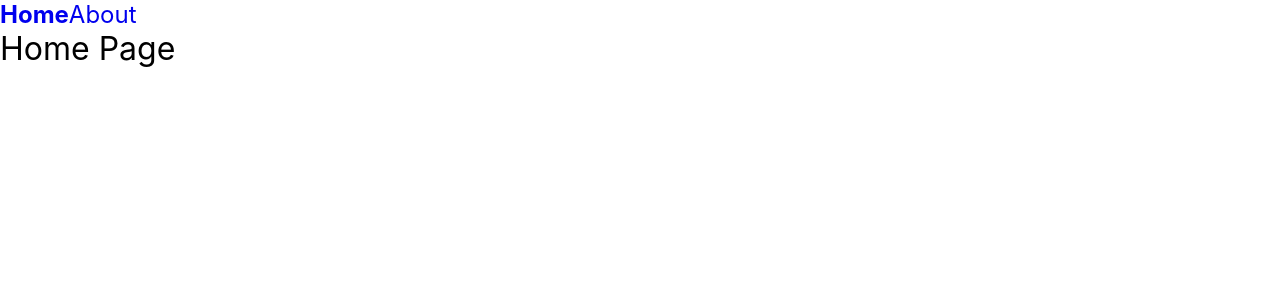
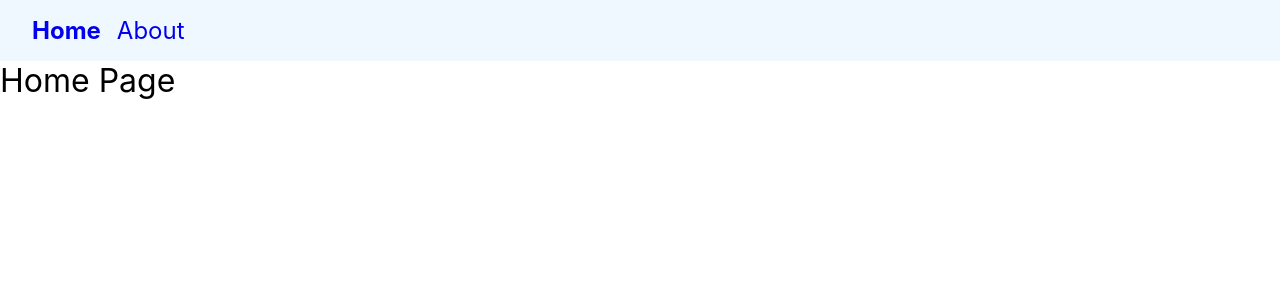
Before and after one commit to UtkarshPathrabe/React-Router-Demo, a React (Create React App) app: page / in a window 1280 px wide. Shown: the top 300 px of the page. Built offline with nearby package versions, Linux system fonts and the light colour scheme.

Commit message:
Update index.css

```diff
--- a/src/index.css
+++ b/src/index.css
@@ -1,13 +1,25 @@
 body {
-  margin: 0;
-  font-family: -apple-system, BlinkMacSystemFont, 'Segoe UI', 'Roboto', 'Oxygen',
-    'Ubuntu', 'Cantarell', 'Fira Sans', 'Droid Sans', 'Helvetica Neue',
-    sans-serif;
-  -webkit-font-smoothing: antialiased;
-  -moz-osx-font-smoothing: grayscale;
+	margin: 0;
+	font-family: -apple-system, BlinkMacSystemFont, 'Segoe UI', 'Roboto', 'Oxygen', 'Ubuntu', 'Cantarell', 'Fira Sans', 'Droid Sans', 'Helvetica Neue', sans-serif;
+	-webkit-font-smoothing: antialiased;
+	-moz-osx-font-smoothing: grayscale;
 }
 
 code {
-  font-family: source-code-pro, Menlo, Monaco, Consolas, 'Courier New',
-    monospace;
+	font-family: source-code-pro, Menlo, Monaco, Consolas, 'Courier New', monospace;
 }
+
+nav {
+	background-color: aliceblue;
+	padding: 1rem 2rem;
+}
+
+nav a {
+	margin-right: 1rem;
+	text-decoration: none;
+}
+
+/* nav a.active {
+	text-decoration: none;
+	font-weight: bold;
+} */
```
